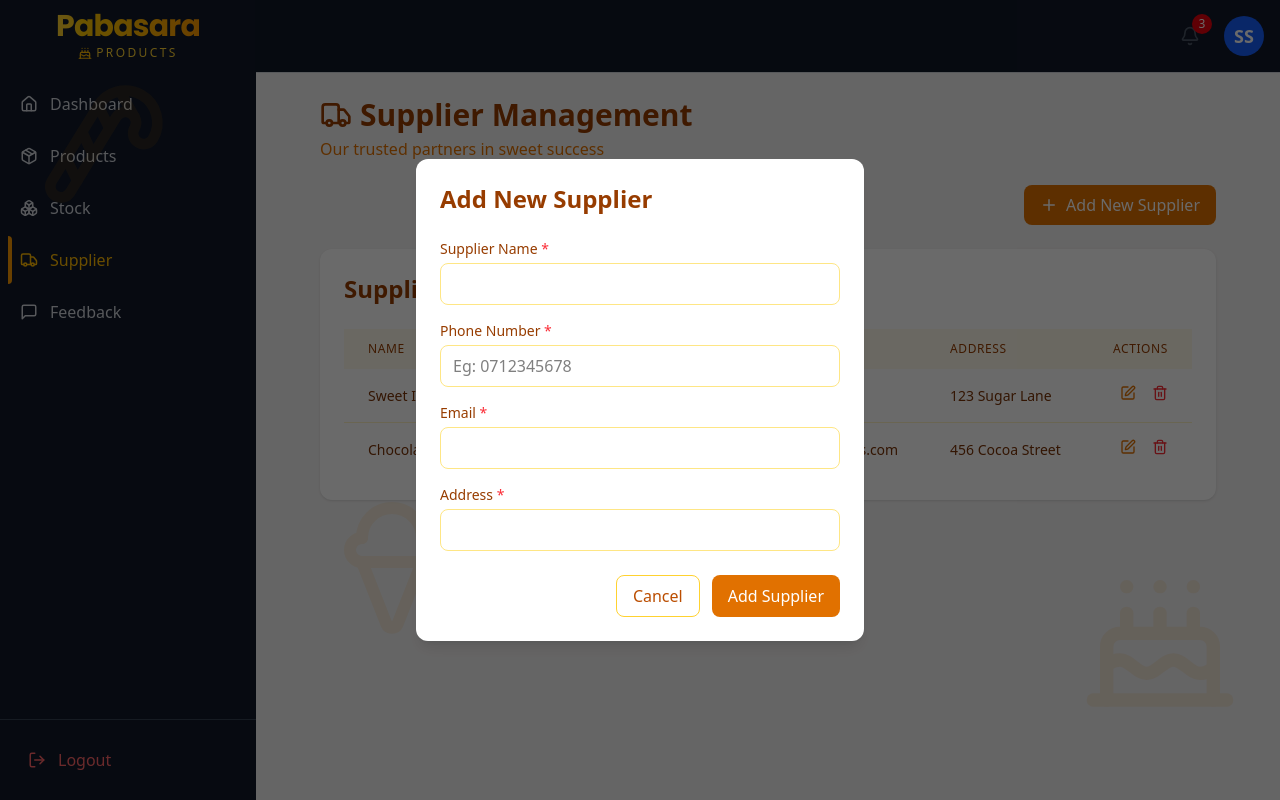
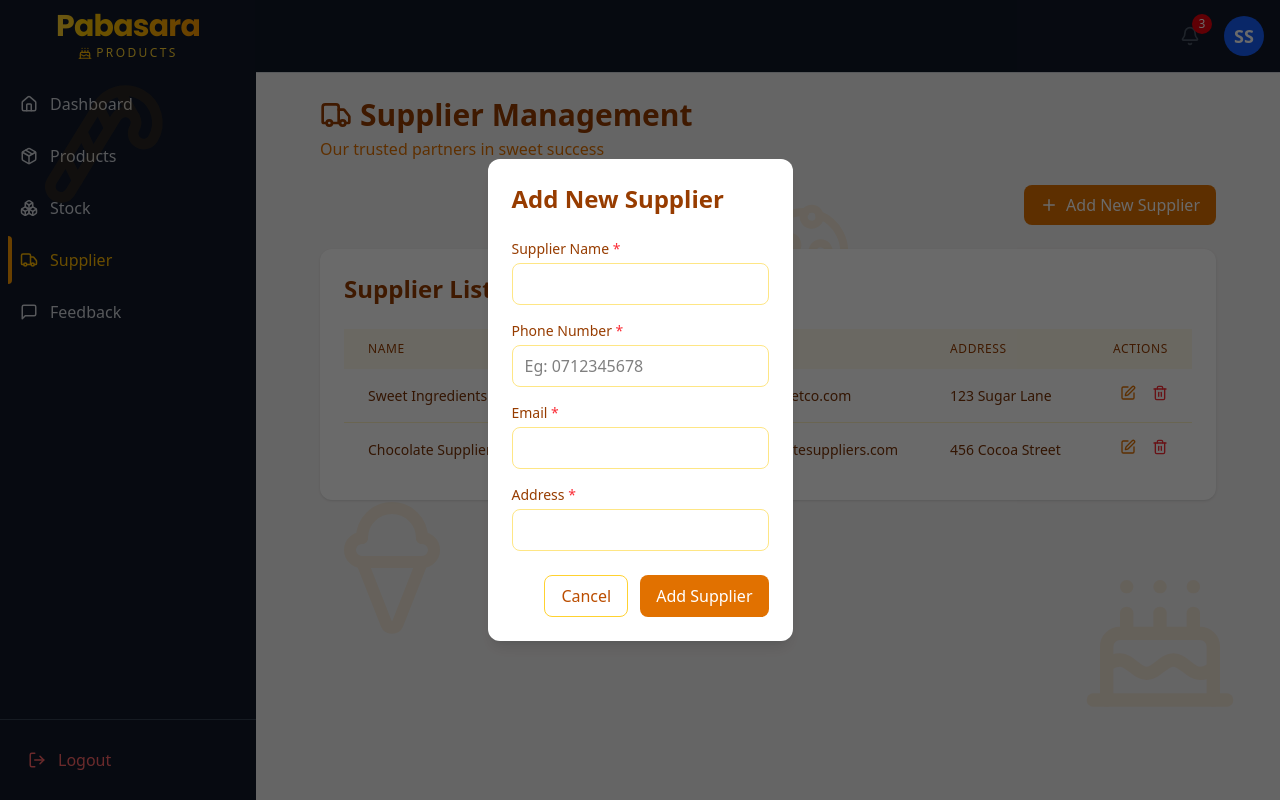
Before and after one commit to sadeeshasathsara/Product-Management-Dashboard, a React (Vite) app in the folder frontend/: page /product-management/Supplier in a window 1280 px wide. Both pictures are taken after a click on the button "Add New Supplier". Built offline with nearby package versions, Linux system fonts and the light colour scheme.

Commit message:
Add new icons to Product component and refactor Supplier modal structure

```diff
--- a/frontend/src/pages/productManagement/Product.jsx
+++ b/frontend/src/pages/productManagement/Product.jsx
@@ -1,7 +1,7 @@
 import { useState, useEffect } from 'react';
 import React from 'react';
 import { motion, AnimatePresence } from 'framer-motion';
-import { X, Plus, Search } from 'lucide-react';
+import { X, Plus, Search, CandyCane, IceCream, Cake, Dessert, Candy } from 'lucide-react';
 import ProductForm from '../../components/Product/ProductForm';
 import ProductList from '../../components/Product/ProductList';
 
--- a/frontend/src/pages/productManagement/Supplier.jsx
+++ b/frontend/src/pages/productManagement/Supplier.jsx
@@ -75,13 +75,8 @@ const Supplier = () => {
         {/* Modal Popup without Background Animation */}
         {showModal && (
           <div className="fixed inset-0 bg-[#00000095] flex items-center justify-center p-4 z-50">
-            <motion.div
-              initial={{ opacity: 0, scale: 0.8 }}
-              animate={{ opacity: 1, scale: 1 }}
-              exit={{ opacity: 0, scale: 0.8 }}
-              transition={{ duration: 0.3 }}
-              className="bg-white rounded-xl shadow-lg w-full max-w-md"
-            >
+            <motion.div>
+              <div className="bg-white rounded-xl shadow-lg w-full max-w-md">
                 <SupplierForm
                   supplier={editingSupplier}
                   onSubmit={handleAddSupplier}
@@ -90,6 +85,7 @@ const Supplier = () => {
                     setEditingSupplier(null);
                   }}
                 />
+              </div>
             </motion.div>
           </div>
         )}
```
Lines whose indentation alone changed are shown as unchanged.
